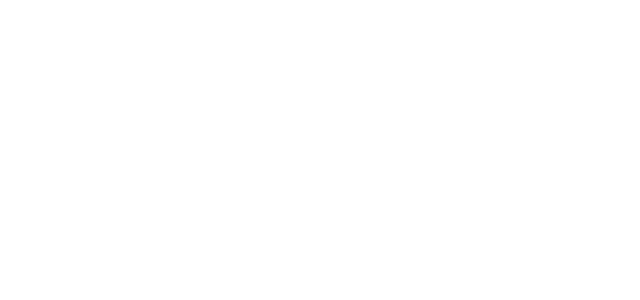
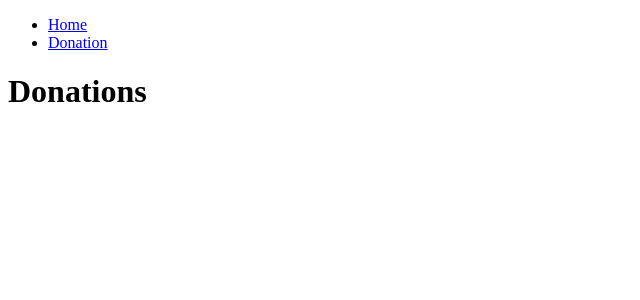
Before and after one commit to srapilly/donation-list, a React (Vite) app: page /donation in a window 1280 px wide. Shown: the top 300 px of the page, without its empty margins (0-640 px from the left). Built offline with nearby package versions, Linux system fonts and the light colour scheme.

Commit message:
Setup React router (#2)

```diff
--- a/src/App.tsx
+++ b/src/App.tsx
@@ -1,11 +1,24 @@
-import { useEffect } from "react";
+import { createBrowserRouter, RouterProvider } from "react-router-dom";
+import { Root } from "./components/Root";
+import { Donation } from "./routes/Donation";
+import { Homepage } from "./routes/Homepage";
+
+const router = createBrowserRouter([
+  {
+    path: "/",
+    element: <Root />,
+    children: [
+      { index: true, element: <Homepage /> },
+      {
+        path: "/donation",
+        element: <Donation />,
+      },
+    ],
+  },
+]);
 
 function App() {
-  useEffect(() => {
-    document.title = "Home - Zeffy";
-  }, []);
-
-  return <></>;
+  return <RouterProvider router={router} />;
 }
 
 export default App;
--- /dev/null
+++ b/src/components/Root.tsx
@@ -0,0 +1,24 @@
+import { NavLink, Outlet, ScrollRestoration } from "react-router-dom";
+
+export function Root() {
+  return (
+    <>
+      <>
+        <nav>
+          <ul>
+            <li>
+              <NavLink to="/">Home</NavLink>
+            </li>
+            <li>
+              <NavLink to="donation">Donation</NavLink>
+            </li>
+          </ul>
+        </nav>
+        <main>
+          <Outlet />
+        </main>
+        <ScrollRestoration />
+      </>
+    </>
+  );
+}
--- /dev/null
+++ b/src/hooks/usePage.tsx
@@ -0,0 +1,8 @@
+import { useEffect } from "react";
+
+export function usePage(name: string) {
+  // TODO In a SPA, keyboard focus and Screen reader annoncement should be handled on a page transition
+  useEffect(() => {
+    document.title = `${name} - Zeffy`;
+  }, [name]);
+}
--- /dev/null
+++ b/src/routes/Donation.tsx
@@ -0,0 +1,7 @@
+import { usePage } from "../hooks/usePage";
+
+export function Donation() {
+  usePage("Donation");
+
+  return <h1>Donations</h1>;
+}
--- /dev/null
+++ b/src/routes/Homepage.tsx
@@ -0,0 +1,7 @@
+import { usePage } from "../hooks/usePage";
+
+export function Homepage() {
+  usePage("Home");
+
+  return <h1>Zeffy</h1>;
+}
```
Also changed, not shown: package.json (+4 -3 lines), 2 other files (tests, documents, lock files or other folders).
